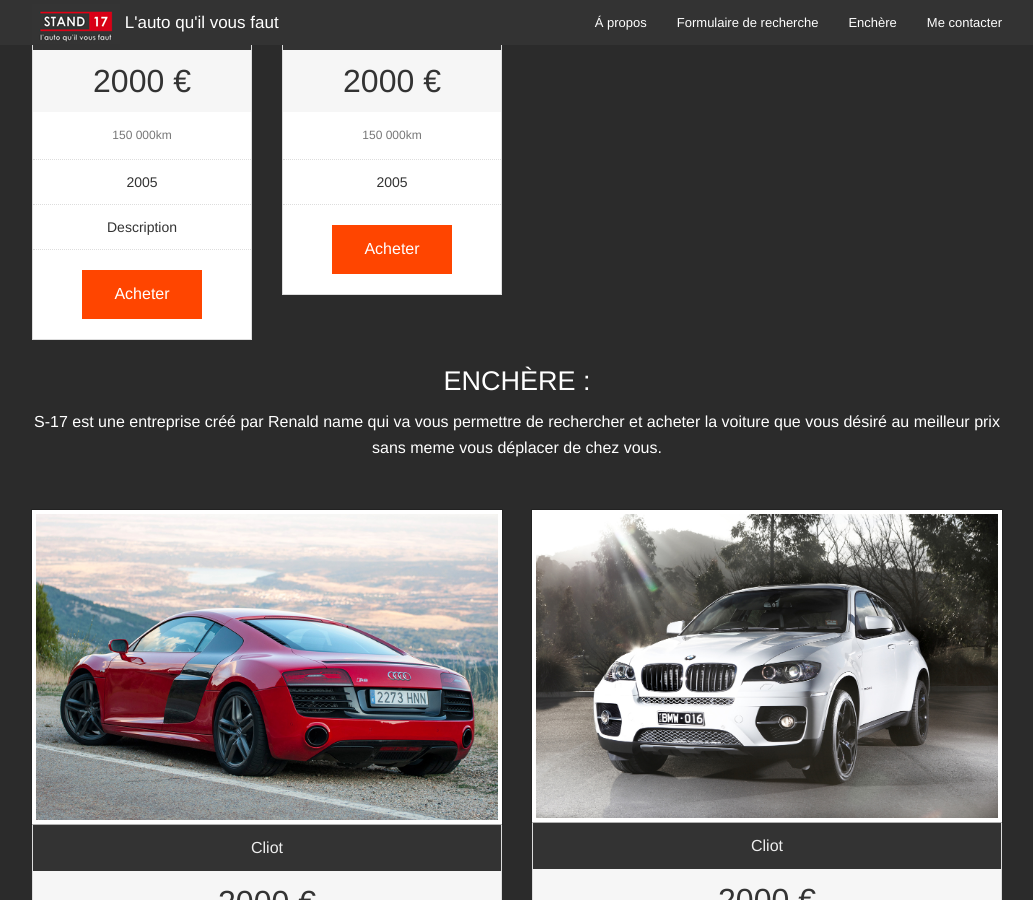
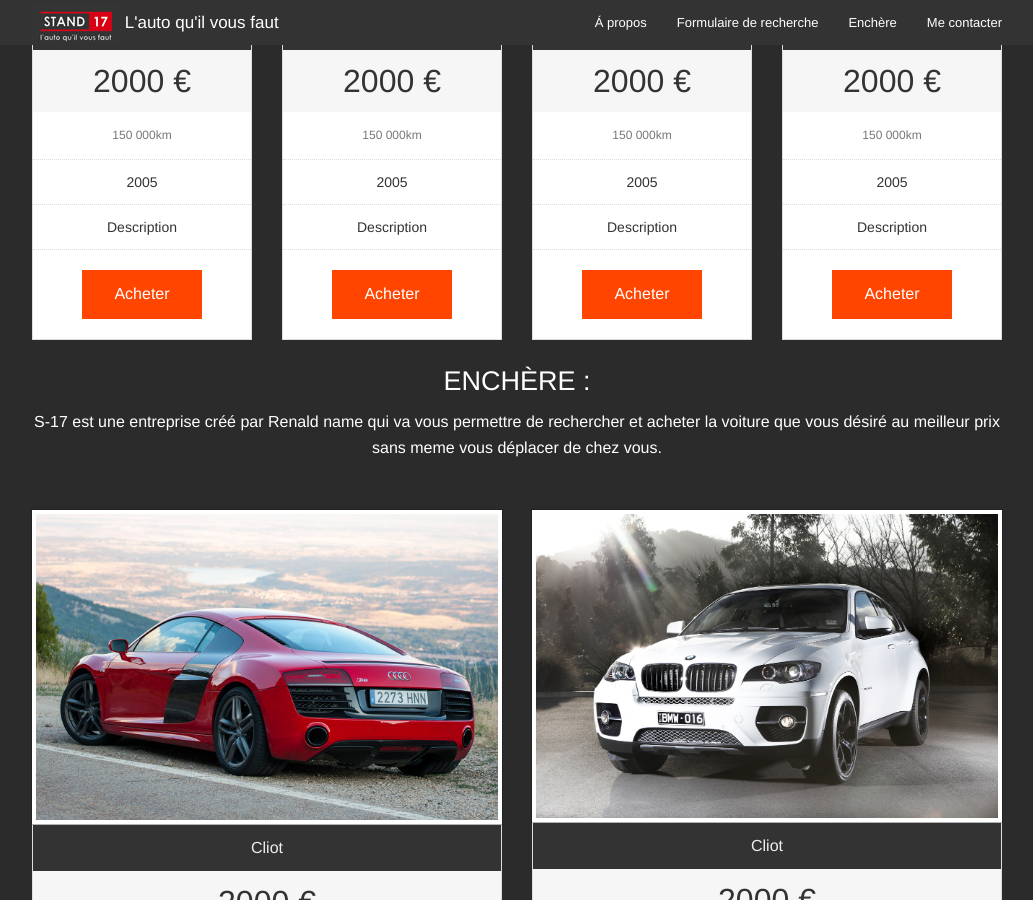
Before and after one commit to Thegeiger/S-17, a Jekyll site: the page built from index.html, in a window 1280 px wide and 900 px high, scrolled down 2871 px. Shown: the whole window, without its empty margins (123-1156 px from the left). Built offline with Jekyll 4.4.1, drawn with Linux system fonts in a browser that asks for light colours.

Commit message:
Updated 'index.html' via CloudCannon

```diff
--- a/index.html
+++ b/index.html
@@ -506,30 +506,51 @@
                   <li class="price editable">2000 €</li>
                   <li class="description editable">150 000km</li>
                   <li class="bullet-item editable">2005</li>
+                  <li class="bullet-item editable">Description</li>
                   <li class="cta-button"><a class="button editable" href="#">Acheter</a></li>
                 </ul>
               </div>
               <div class="large-3 columns">
-                <a class="th" role="button" aria-label="Thumbnail" target="_blank" href="{{page.achatnormal.bloc3_image_path}}" alt="{{page.achatnormal.bloc3_voiture}}">
-                <img aria-hidden=true src="{{page.achatnormal.bloc3_image_path}}" alt="{{page.achatnormal.bloc3_voiture}}" />
+                <a class="th" role="button" aria-label="Thumbnail" target="_blank" href="{{page.achatnormal.bloc3.image1_path}}" alt="{{page.achatnormal.bloc3.bloc_voiture}}">
+                <img aria-hidden=true src="{{page.achatnormal.bloc3.image1_path}}" alt="{{page.achatnormal.bloc3.bloc_voiture}}" />
+                </a>
+                <a class="th" role="button" aria-label="Thumbnail" target="_blank" href="{{page.achatnormal.bloc3.image2_path}}" alt="{{page.achatnormal.bloc3.bloc_voiture}}">
+                <img aria-hidden=true src="{{page.achatnormal.bloc3.image2_path}}" alt="{{page.achatnormal.bloc3.bloc_voiture}}" />
+                </a>
+                <a class="th" role="button" aria-label="Thumbnail" target="_blank" href="{{page.achatnormal.bloc3.image3_path}}" alt="{{page.achatnormal.bloc3.bloc_voiture}}">
+                <img aria-hidden=true src="{{page.achatnormal.bloc3.image3_path}}" alt="{{page.achatnormal.bloc3.bloc_voiture}}" />
+                </a>
+                <a class="th" role="button" aria-label="Thumbnail" target="_blank" href="{{page.achatnormal.bloc3.image3_path}}" alt="{{page.achatnormal.bloc3.bloc_voiture}}">
+                <img aria-hidden=true src="{{page.achatnormal.bloc3.image3_path}}" alt="{{page.achatnormal.bloc3.bloc_voiture}}" />
                 </a>
                 <ul class="pricing-table">
                   <li class="title editable">Cliot</li>
                   <li class="price editable">2000 €</li>
                   <li class="description editable">150 000km</li>
                   <li class="bullet-item editable">2005</li>
+                  <li class="bullet-item editable">Description</li>
                   <li class="cta-button"><a class="button editable" href="#">Acheter</a></li>
                 </ul>
               </div>
               <div class="large-3 columns">
-                <a class="th" role="button" aria-label="Thumbnail" target="_blank" href="{{page.achatnormal.bloc4_image_path}}" alt="{{page.achatnormal.bloc4_voiture}}">
-                <img aria-hidden=true src="{{page.achatnormal.bloc4_image_path}}" alt="{{page.achatnormal.bloc4_voiture}}" />
+                <a class="th" role="button" aria-label="Thumbnail" target="_blank" href="{{page.achatnormal.bloc4.image1_path}}" alt="{{page.achatnormal.bloc4.bloc_voiture}}">
+                <img aria-hidden=true src="{{page.achatnormal.bloc4.image1_path}}" alt="{{page.achatnormal.bloc4.bloc_voiture}}" />
+                </a>
+                <a class="th" role="button" aria-label="Thumbnail" target="_blank" href="{{page.achatnormal.bloc4.image2_path}}" alt="{{page.achatnormal.bloc4.bloc_voiture}}">
+                <img aria-hidden=true src="{{page.achatnormal.bloc4.image2_path}}" alt="{{page.achatnormal.bloc4.bloc_voiture}}" />
+                </a>
+                <a class="th" role="button" aria-label="Thumbnail" target="_blank" href="{{page.achatnormal.bloc4.image3_path}}" alt="{{page.achatnormal.bloc3.bloc_voiture}}">
+                <img aria-hidden=true src="{{page.achatnormal.bloc3.image3_path}}" alt="{{page.achatnormal.bloc4.bloc_voiture}}" />
+                </a>
+                <a class="th" role="button" aria-label="Thumbnail" target="_blank" href="{{page.achatnormal.bloc4.image3_path}}" alt="{{page.achatnormal.bloc4.bloc_voiture}}">
+                <img aria-hidden=true src="{{page.achatnormal.bloc4.image3_path}}" alt="{{page.achatnormal.bloc4.bloc_voiture}}" />
                 </a>
                 <ul class="pricing-table">
                   <li class="title editable">Cliot</li>
                   <li class="price editable">2000 €</li>
                   <li class="description editable">150 000km</li>
                   <li class="bullet-item editable">2005</li>
+                  <li class="bullet-item editable">Description</li>
                   <li class="cta-button"><a class="button editable" href="#">Acheter</a></li>
                 </ul>
               </div>
```
